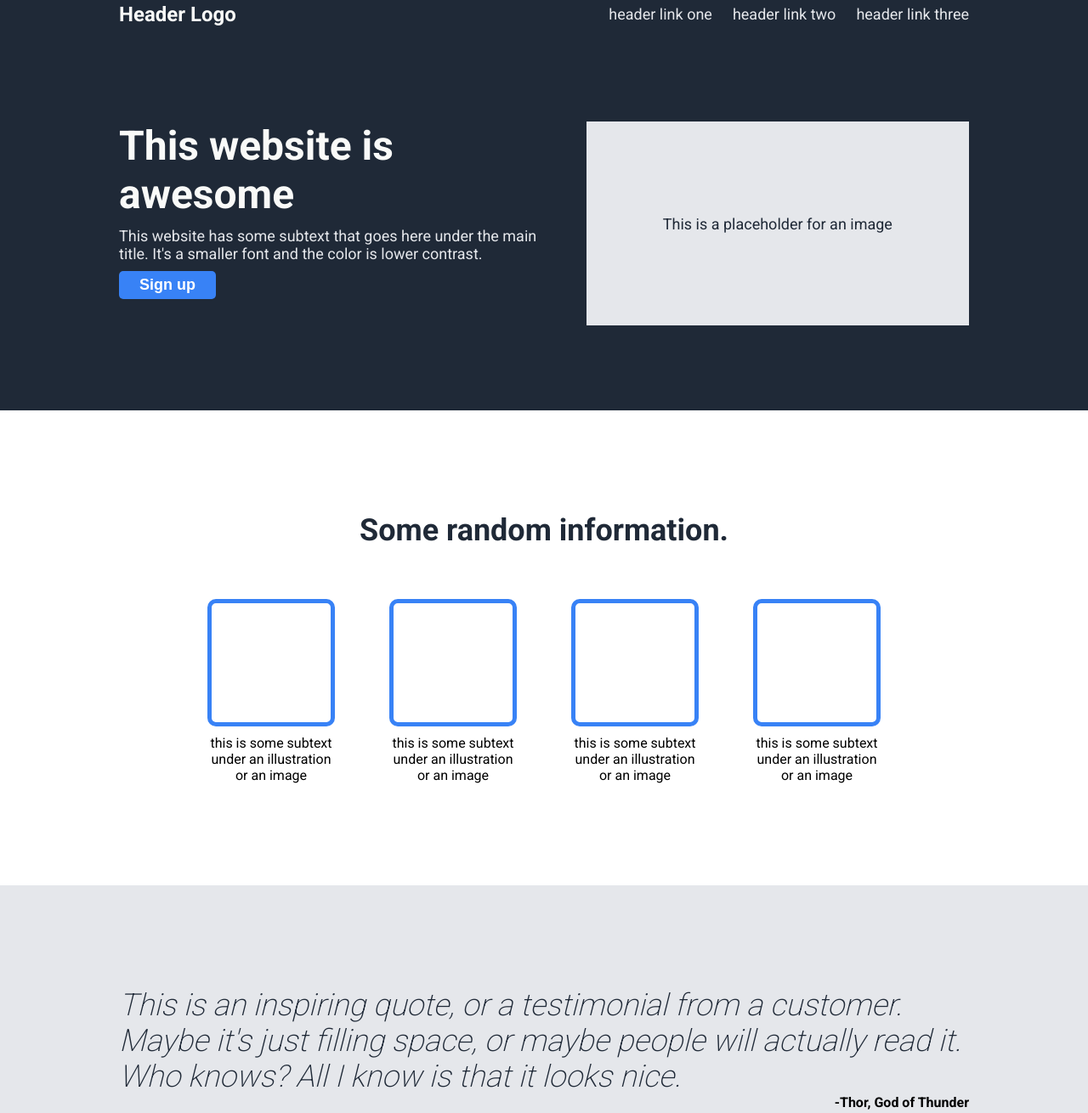
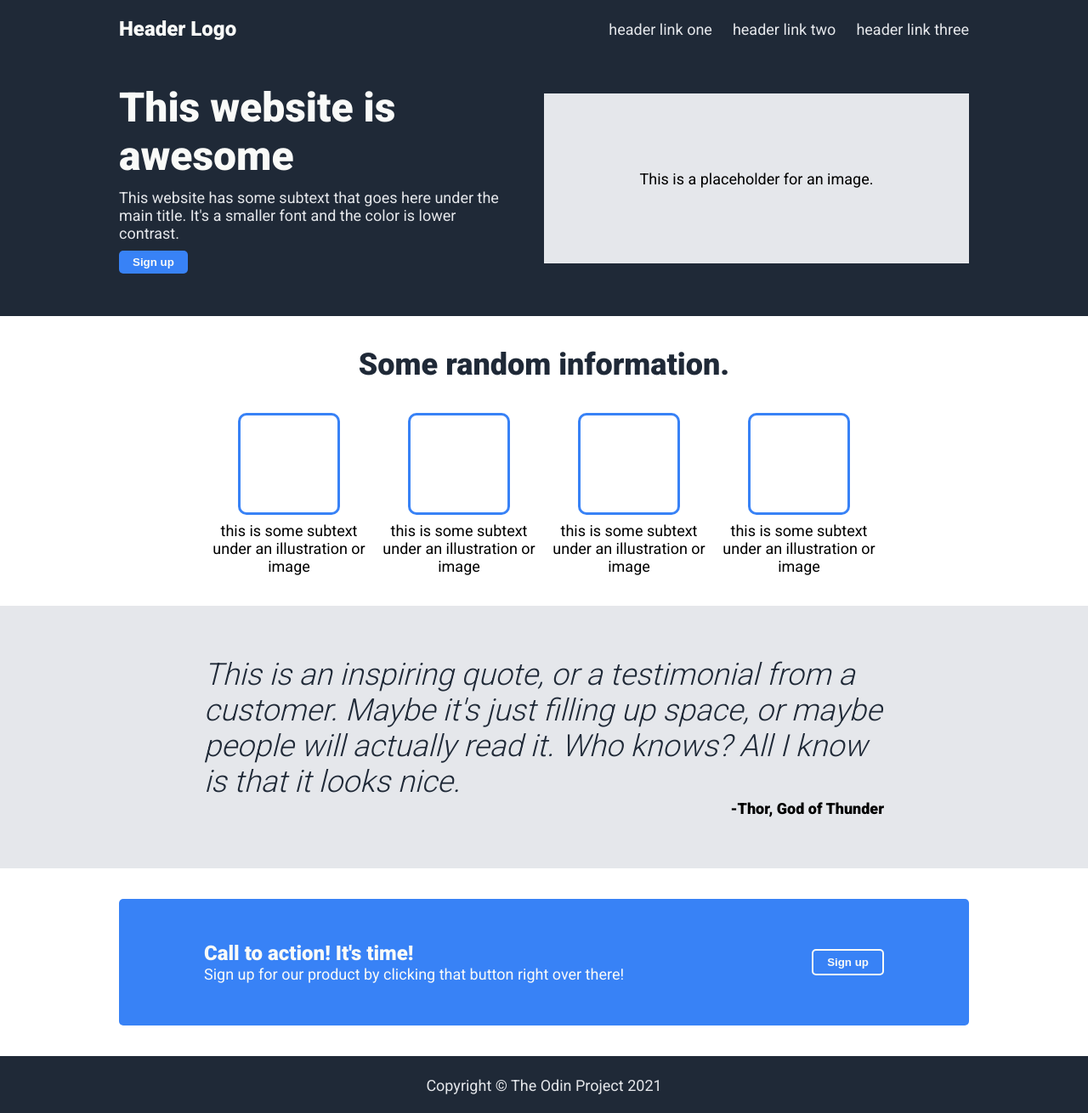
Before and after one commit to xdlg/odin-landing-page, a plain HTML site: page index.html in a window 1280 px wide. Shown: the part 10-1320 px from the top of the page at 85% size. Drawn offline with Linux system fonts and the light colour scheme.

Commit message:
Improve styling

```diff
--- a/index.html
+++ b/index.html
@@ -9,73 +9,82 @@
 </head>
 
 <body>
+
   <header>
     <div class="top">
-      <div class="logo">Header Logo</div>
-      <ul>
+      <p class="logo">Header Logo</p>
+      <ul class="links">
         <li><a href="#">header link one</a></li>
         <li><a href="#">header link two</a></li>
-        <li><a href="#>">header link three</a></li>
+        <li><a href="#">header link three</a></li>
       </ul>
     </div>
+
     <div class="bottom">
-      <div class="intro">
-        <h1>This website is awesome</h1>
-        <p>
-          This website has some subtext that goes here under the main title. It's a smaller font and the color is lower
-          contrast.
+      <div class="text">
+        <p class="hero-main-text">This website is awesome</p>
+        <p class="hero-sub-text">
+          This website has some subtext that goes here under the main title. It's a smaller font
+          and the color is lower contrast.
         </p>
         <button>Sign up</button>
       </div>
-      <div class="placeholder">This is a placeholder for an image</div>
+      <div>
+        <p class="image-placeholder">This is a placeholder for an image.</p>
+      </div>
     </div>
   </header>
 
-  <div class="info">
-    <h2>Some random information.</h2>
+
+  <section class="info">
+    <h1>Some random information.</h1>
     <div class="cards">
       <div class="card">
-        <div class="image"></div>
-        <div class="caption">this is some subtext under an illustration or an image</div>
+        <div class="card-placeholder"></div>
+        <p class="caption">this is some subtext under an illustration or image</p>
       </div>
       <div class="card">
-        <div class="image"></div>
-        <div class="caption">this is some subtext under an illustration or an image</div>
+        <div class="card-placeholder"></div>
+        <p class="caption">this is some subtext under an illustration or image</p>
       </div>
       <div class="card">
-        <div class="image"></div>
-        <div class="caption">this is some subtext under an illustration or an image</div>
+        <div class="card-placeholder"></div>
+        <p class="caption">this is some subtext under an illustration or image</p>
       </div>
       <div class="card">
-        <div class="image"></div>
-        <div class="caption">this is some subtext under an illustration or an image</div>
+        <div class="card-placeholder"></div>
+        <p class="caption">this is some subtext under an illustration or image</p>
       </div>
     </div>
-  </div>
+  </section>
 
-  <div class="testimonial">
+
+  <section class="testimonial">
     <div>
       <p class="quote">
-        This is an inspiring quote, or a testimonial from a customer. Maybe it's just filling space, or
-        maybe people will actually read it. Who knows? All I know is that it looks nice.
+        This is an inspiring quote, or a testimonial from a customer. Maybe it's just filling up space, or maybe people
+        will actually read it. Who knows? All I know is that it looks nice.
       </p>
-      <p class="quote-author">-Thor, God of Thunder</p>
+      <p class="author">-Thor, God of Thunder</p>
     </div>
-  </div>
+  </section>
 
-  <div class="call-to-action">
+
+  <section class="call-to-action">
     <div class="banner">
-      <div class="text">
-        <h3>Call to action! It's time!</h3>
+      <div>
+        <h1>Call to action! It's time!</h1>
         <p>Sign up for our product by clicking that button right over there!</p>
       </div>
       <button>Sign up</button>
     </div>
-  </div>
+  </section>
+
 
   <footer>
-    <div class="copyright">Copyright (c) The Odin Project 2021</div>
+    <p>Copyright © The Odin Project 2021</p>
   </footer>
+
 </body>
 
 </html>
--- a/styles.css
+++ b/styles.css
@@ -1,32 +1,38 @@
-@import url('https://fonts.googleapis.com/css2?family=Roboto:wght@200;400;700&display=swap');
+@import url('https://fonts.googleapis.com/css2?family=Roboto:wght@300;400;900&display=swap');
+
+/* General */
 
 * {
   box-sizing: border-box;
 }
 
-h1,
-h2,
-h3,
-p {
-  padding: 0;
+body {
+  height: 100vh;
   margin: 0;
+  font-family: Roboto, sans-serif;
+  font-size: 18px;
 }
 
+p,
+ul,
+h1 {
+  margin: 0;
+  padding: 0;
+}
+
+button {
+  color: #f9faf8;
+  border-radius: 5px;
+  font-weight: bold;
+  padding: 6px 16px;
+}
+
+/* Page layout */
+
 body {
-  font-family: Roboto, sans-serif;
-  margin: 0;
-  min-height: 100vh;
   display: flex;
   flex-direction: column;
   justify-content: space-between;
-}
-
-header {
-  display: flex;
-  flex-direction: column;
-  align-items: center;
-  gap: 100px;
-  padding-bottom: 100px;
 }
 
 header,
@@ -34,11 +40,23 @@ footer {
   background-color: #1f2937;
 }
 
-.top,
-.bottom,
-.banner,
-.testimonial div {
-  width: 1000px;
+section.testimonial {
+  background-color: #e5e7eb;
+}
+
+/* Header */
+
+header {
+  display: flex;
+  flex-direction: column;
+  align-items: center;
+  gap: 50px;
+  padding-top: 30px;
+  padding-bottom: 50px;
+}
+
+header div {
+  width: 1000px
 }
 
 .top {
@@ -48,9 +66,9 @@ footer {
 }
 
 .logo {
-  color: #f9faf8;
   font-size: 24px;
   font-weight: bold;
+  color: #f9faf8;
 }
 
 ul {
@@ -60,145 +78,158 @@ ul {
 }
 
 a {
+  color: #e5e7eb;
   text-decoration: none;
-}
-
-a,
-footer,
-.intro p,
-.banner p,
-.placeholder {
-  color: #e5e7eb;
-  font-size: 18px;
 }
 
 .bottom {
   display: flex;
+  justify-content: space-between;
+  align-items: center;
   gap: 30px;
 }
 
-.intro {
+.bottom .text {
   display: flex;
   flex-direction: column;
-  gap: 10px
+  align-items: flex-start;
+  gap: 10px;
 }
 
-h1 {
+p.hero-main-text {
   font-size: 48px;
-  font-weight: 900;
+  font-weight: bold;
   color: #f9faf8;
 }
 
-button {
-  background-color: #3882f6;
-  color: white;
-  font-weight: bold;
-  font-size: 18px;
-  border-radius: 5px;
-  padding: 6px 24px;
+p.hero-sub-text {
+  color: #e5e7eb;
 }
 
-.intro button {
-  align-self: flex-start;
+header button {
+  background-color: #3882f6;
   border-style: none;
 }
 
-.placeholder {
+p.image-placeholder {
   background-color: #e5e7eb;
-  color: #1f2937;
+  width: 500px;
+  height: 200px;
   display: flex;
   justify-content: center;
   align-items: center;
-  width: 800px;
-  height: 240px;
 }
 
-.info,
-.call-to-action,
-.testimonial {
-  padding: 120px 0;
-}
+/* Information */
 
 .info {
   display: flex;
   flex-direction: column;
   align-items: center;
-  gap: 60px;
+  padding: 36px;
+  gap: 36px;
 }
 
-h2 {
+.info h1 {
   font-size: 36px;
-  font-weight: 900;
+  font-weight: bold;
   color: #1f2937;
 }
 
 .cards {
   display: flex;
-  gap: 64px;
+  width: 800px;
+  /* justify-content: center; */
+  /* align-items: flex-end; */
+  /* gap: 50px; */
 }
 
 .card {
   display: flex;
   flex-direction: column;
   align-items: center;
-  width: 150px;
-  gap: 10px;
+  gap: 8px;
+  /* width: 120px; */
+}
+
+.card-placeholder {
+  border-style: solid;
+  border-color: #3882f6;
+  border-radius: 10px;
+  width: 120px;
+  height: 120px;
+}
+
+.caption {
   text-align: center;
 }
 
-.image {
-  border: 5px solid #3882f6;
-  border-radius: 10px;
-  width: 150px;
-  height: 150px;
+/* Testimonial */
+
+.testimonial {
+  display: flex;
+  justify-content: center;
+  align-items: center;
+  padding: 60px;
 }
 
-.testimonial {
-  background-color: #e5e7eb;
+.testimonial div {
   display: flex;
-  justify-content: center;
+  flex-direction: column;
+  width: 800px;
 }
 
-.testimonial .quote {
+.quote {
+  font-size: 36px;
   font-style: italic;
-  font-weight: 200;
-  font-size: 36px;
+  font-weight: 300;
   color: #1f2937;
 }
 
-.testimonial .quote-author {
+.author {
   font-weight: bold;
   text-align: end;
 }
+
+/* Call to action */
 
 .call-to-action {
   display: flex;
   justify-content: center;
   align-items: center;
+  color: #f9faf8;
+  padding: 36px;
 }
 
 .banner {
   background-color: #3882f6;
   border-radius: 5px;
-  color: white;
   display: flex;
   justify-content: space-between;
   align-items: center;
-  padding: 40px 80px;
+  width: 1000px;
+  padding: 50px 100px;
 }
 
-h3 {
-  font-size: 22px;
+.call-to-action h1 {
+  font-size: 24px;
 }
 
-.banner button {
+.call-to-action button {
   background-color: transparent;
-  border: 2px solid white;
+  border-style: solid;
+  border-color: #f9faf8;
 }
 
+/* Footer */
+
 footer {
-  height: 70px;
   display: flex;
   justify-content: center;
   align-items: center;
+  padding: 24px;
 }
+
+footer p {
+  color: #e5e7eb;
+}
```
